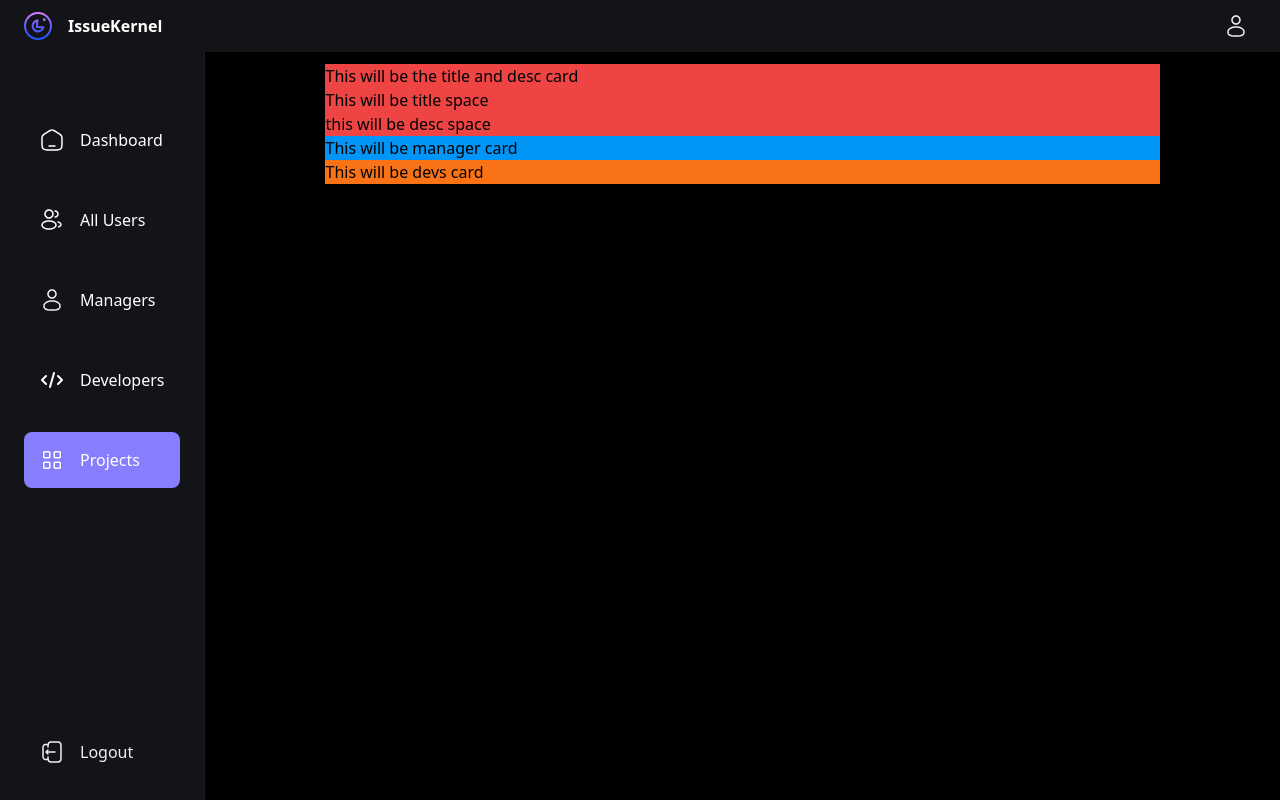
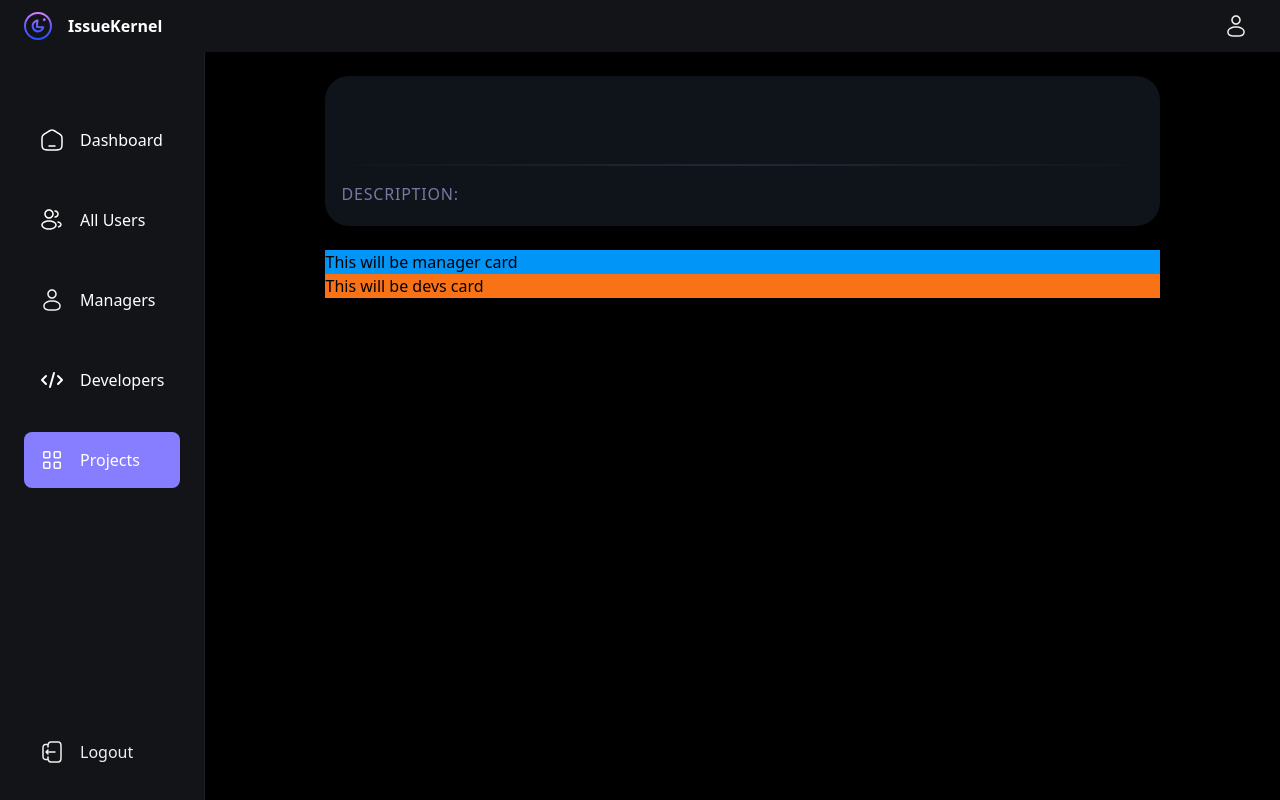
Before and after one commit to islam-ahsanul/IssueKernel, a Next.js app in the folder issuekernel_client/: page /admin/allprojects/1 in a window 1280 px wide. Built offline with nearby package versions, Linux system fonts and the light colour scheme; no server answers.

Commit message:
project details title design

```diff
--- a/issuekernel_client/app/admin/allprojects/[projectId]/page.jsx
+++ b/issuekernel_client/app/admin/allprojects/[projectId]/page.jsx
@@ -41,10 +41,17 @@ const page = ({ params }) => {
   return (
     <div className="mx-20">
       <div className="flex flex-col w-full">
-        <div className="flex flex-col bg-red-500 ">
-          This will be the title and desc card
-          <div>This will be title space</div>
-          <div>this will be desc space</div>
+        <div className="flex flex-col bg-gray-800/50 mt-3 mb-6 rounded-3xl">
+          <div className="text-6xl px-4 pt-2 pb-20 bg-[radial-gradient(ellipse_at_bottom,_var(--tw-gradient-stops))] from-rose-500 via-rose-300 to-indigo-800 bg-clip-text text-transparent tracking-wider">
+            {project_name}
+          </div>
+          <hr class="h-0.5 border-t-0  bg-gradient-to-r from-transparent via-gray-800 to-transparent" />
+          <p className="pt-4 pb-1 px-4 text-light-3 tracking-wider">
+            DESCRIPTION:{' '}
+          </p>
+          <div className="px-4 text-xl pb-4 pt-0 text-white tracking-tighter">
+            {project_desc}
+          </div>
         </div>
 
         <div className="bg-blue">This will be manager card</div>
@@ -55,3 +62,11 @@ const page = ({ params }) => {
 };
 
 export default page;
+
+// bg-[radial-gradient(ellipse_at_top_right,_var(--tw-gradient-stops))] from-orange-100 via-purple-200 to-yellow-200
+// bg-[conic-gradient(at_bottom_left,_var(--tw-gradient-stops))] from-green-300 via-indigo-800 to-blue-400
+// bg-gradient-to-br from-violet-800 via-zinc-300 to-purple-300
+// bg-[radial-gradient(ellipse_at_bottom,_var(--tw-gradient-stops))] from-rose-500 via-rose-300 to-indigo-800 --this one
+// bg-[radial-gradient(ellipse_at_bottom_right,_var(--tw-gradient-stops))] from-yellow-900 via-fuchsia-200 to-amber-800
+// bg-[radial-gradient(ellipse_at_bottom_left,_var(--tw-gradient-stops))] from-rose-800 via-violet-600 to-neutral-400
+// bg-[radial-gradient(ellipse_at_left,_var(--tw-gradient-stops))] from-purple-500 via-violet-700 to-indigo-200
--- a/issuekernel_client/app/admin/allprojects/page.jsx
+++ b/issuekernel_client/app/admin/allprojects/page.jsx
@@ -155,7 +155,7 @@ const AllProjects = () => {
         </DialogContent>
       </Dialog>
 
-      <div className="m-24 rounded-md grid grid-cols-3 gap-12">
+      <div className="my-24 mx-14 rounded-md grid grid-cols-3 gap-12">
         {allProjects.map((project) => (
           <ProjectCard
             key={project.project_id}
--- a/issuekernel_client/app/globals.css
+++ b/issuekernel_client/app/globals.css
@@ -121,9 +121,13 @@ main {
     @apply bg-gradient-to-r from-green-400 to-green-500 bg-clip-text text-transparent;
   }
 
-  .blue_gradient {
+  /* .blue_gradient {
     @apply bg-gradient-to-r from-blue-600 to-cyan-600 bg-clip-text text-transparent;
-  }
+  } */
+
+  /* .grd_green {
+    @apply bg-[conic-gradient(at_bottom_left,_var(--tw-gradient-stops))] from-green-300 via-indigo-800 to-blue-400 bg-clip-text text-transparent;
+  } */
   .purple_gradient {
     @apply bg-gradient-to-r from-purple-800 to-violet-400 bg-clip-text text-transparent;
   }
--- a/issuekernel_client/components/ProjectCard.jsx
+++ b/issuekernel_client/components/ProjectCard.jsx
@@ -2,7 +2,7 @@ import Link from 'next/link';
 
 const ProjectCard = ({ id, title, desc, path }) => {
   return (
-    <div className="col-span-3  lg:col-span-1">
+    <div className="col-span-3  lg:col-span-1 ">
       <div className="flex flex-col bg-gray-800/30 h-[250px] overflow-hidden relative rounded-3xl">
         <div className="flex-grow">
           <h1 className="px-4 pt-3 pb-2 text-white font-semibold text-lg">
```
